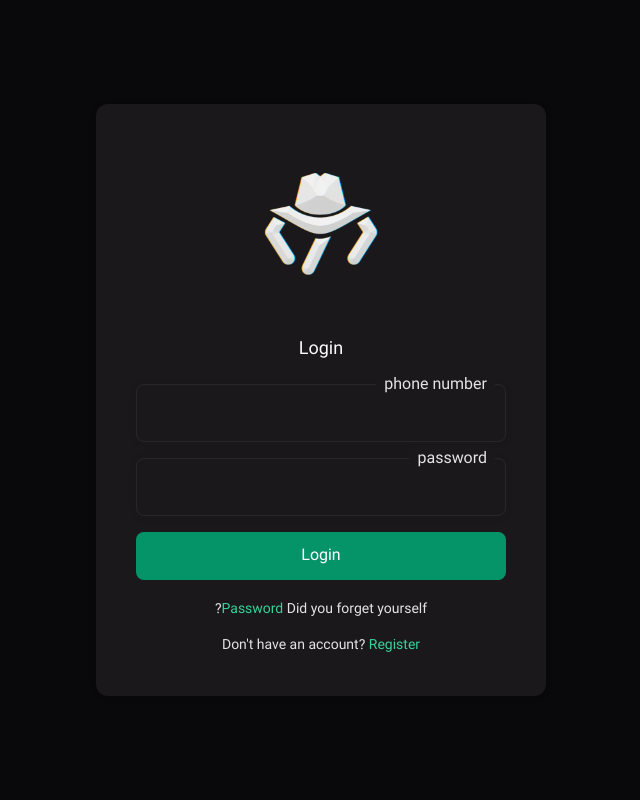
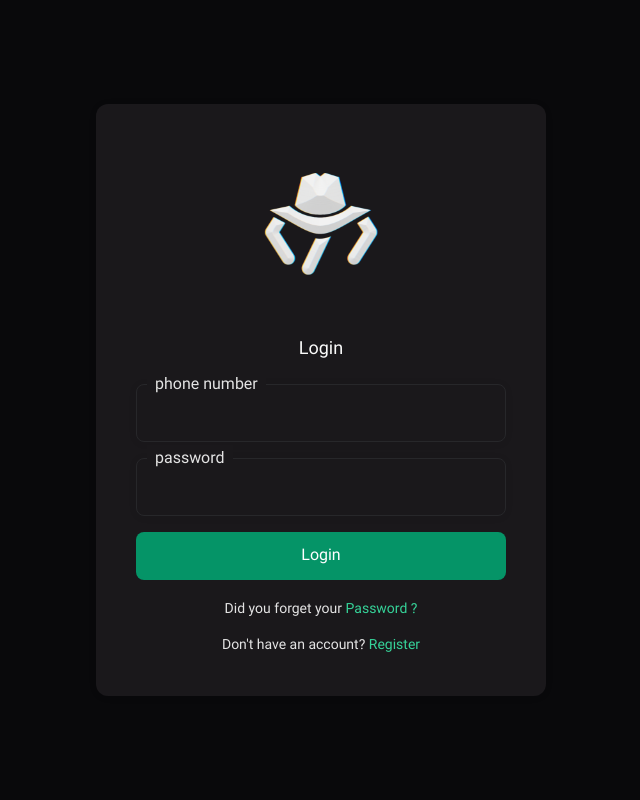
Before and after one commit to Arashnasrivatan/Secure-Login-Register, a PHP site: page /login.php in a window 1280 px wide. Shown: the whole page, without its empty margins (319-959 px from the left). Run offline with PHP 8.4, Linux system fonts and the light colour scheme.

Commit message:
Fix site direction of the english version

```diff
--- a/EN/forgot-reset.php
+++ b/EN/forgot-reset.php
@@ -65,7 +65,7 @@ $_SESSION['error'] = $val->displayError();
 
 ?>
 <!doctype html>
-<html dir="rtl" lang="fa">
+<html dir="ltr" lang="en">
 
 <head>
     <meta charset="UTF-8" />
--- a/EN/forgot.php
+++ b/EN/forgot.php
@@ -51,7 +51,7 @@ $_SESSION['error'] = $val->displayError();
 
 ?>
 <!doctype html>
-<html dir="rtl" lang="fa">
+<html dir="ltr" lang="en">
 
 <head>
     <meta charset="UTF-8" />
@@ -685,7 +685,7 @@ $_SESSION['error'] = $val->displayError();
                         </label>
                     </div>
                     <div>
-                        <button type="submit" name="forgotsubmit" class="btn-primary w-full py-3">Word Recovery
+                        <button type="submit" name="forgotsubmit" class="btn-primary w-full py-3">Recovery
                             pass</button>
                     </div>
                 </div>
--- a/EN/login.php
+++ b/EN/login.php
@@ -77,7 +77,7 @@ $_SESSION['error'] = $val->displayError();
 
 ?>
 <!DOCTYPE html>
-<html dir="rtl" lang="fa">
+<html dir="ltr" lang="en">
 
 <head>
     <meta charset="UTF-8" />
@@ -721,9 +721,9 @@ $_SESSION['error'] = $val->displayError();
                         <button type="submit" name="loginsubmit" class="btn-primary w-full py-3">Login</button>
                     </div>
                     <p class="text-center text-sm text-text/90 mb-4">
+                        Did you forget your
                         <a href="./forgot.php" class="text-primary">
-                            Password</a>
-                        Did you forget yourself?
+                            Password ?</a>
                     </p>
                     <p class="text-center text-sm text-text/90">
                         Don't have an account?
--- a/EN/signup.php
+++ b/EN/signup.php
@@ -103,7 +103,7 @@ if (isset($_POST['mobile']) && isset($_POST['code']) && strlen($_POST['code']) =
 }
 ?>
 <!DOCTYPE html>
-<html dir="rtl" lang="fa">
+<html dir="ltr" lang="en">
 
 <head>
     <meta charset="UTF-8" />
```
